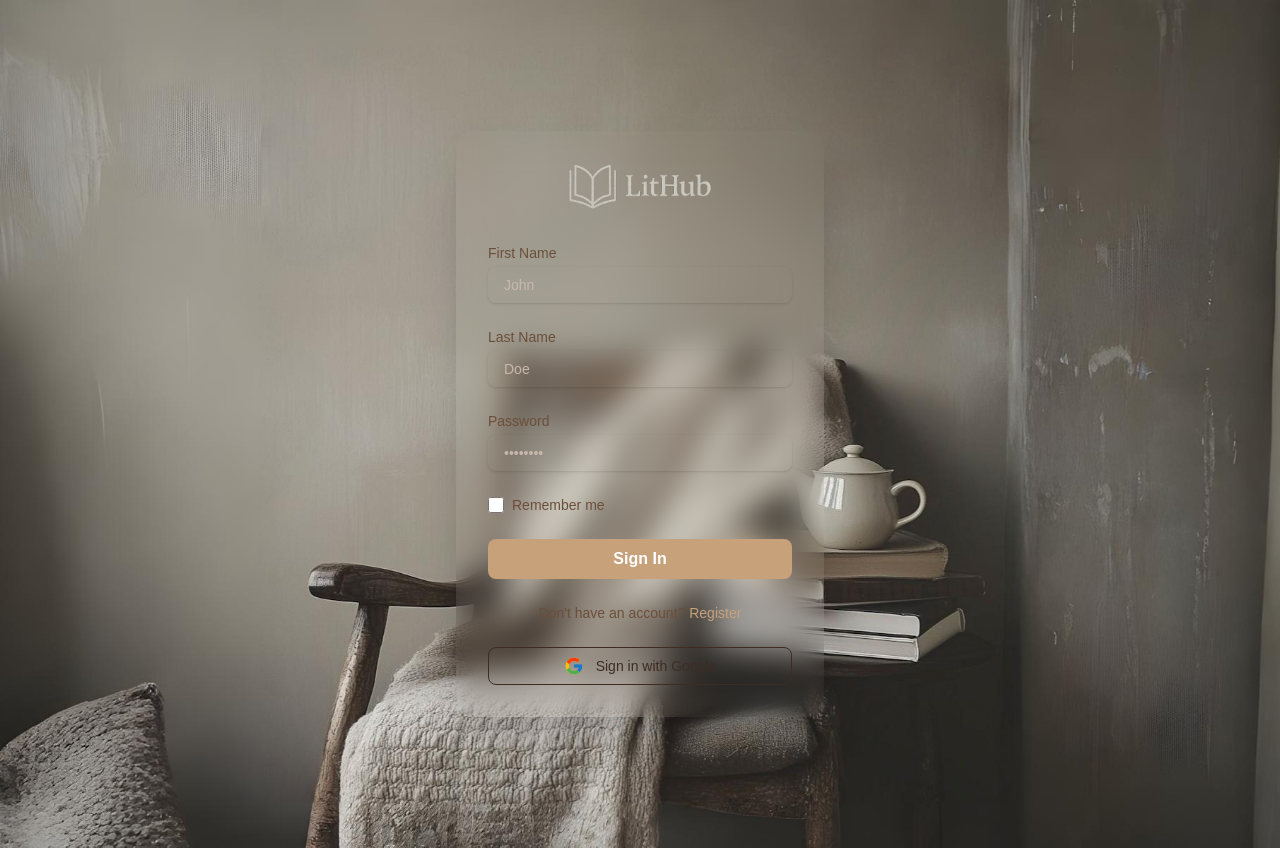
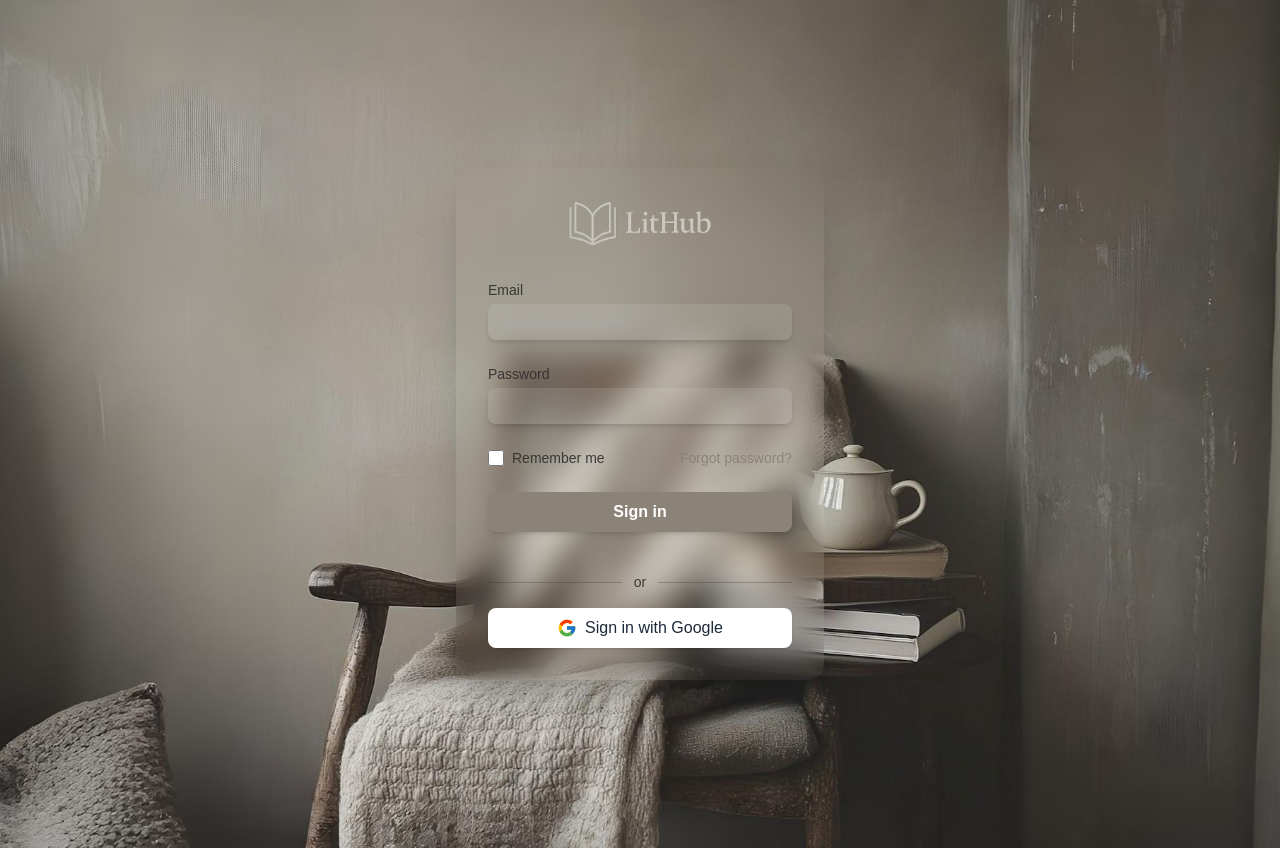
Before and after one commit to DamRandom/LitHub, a Next.js app: page / in a window 1280 px wide. Built offline with nearby package versions, Linux system fonts and the light colour scheme.

Commit message:
Refactor form inputs into separate component and add animations

```diff
--- a/package.json
+++ b/package.json
@@ -12,6 +12,7 @@
     "@react-oauth/google": "^0.12.1",
     "bcrypt": "^5.1.1",
     "bcryptjs": "^3.0.2",
+    "framer-motion": "^12.7.4",
     "jsonwebtoken": "^9.0.2",
     "lucide-react": "^0.487.0",
     "next": "15.2.4",
--- a/src/components/AuthForm.tsx
+++ b/src/components/AuthForm.tsx
@@ -2,95 +2,107 @@
 
 import { useState } from 'react'
 import { FcGoogle } from 'react-icons/fc'
+import { motion } from 'framer-motion'
+import Input from '@/components/Input'
 
 export default function LoginPage() {
   const [rememberMe, setRememberMe] = useState(false)
+  const [email, setEmail] = useState('')
+  const [password, setPassword] = useState('')
 
   return (
     <div className="min-h-screen flex items-center justify-center px-4">
-      <div className="w-full max-w-md p-8  bg-opacity-50 backdrop-blur-lg rounded-2xl shadow-2xl ">
+      <motion.div
+        initial={{ opacity: 0, y: 30 }}
+        animate={{ opacity: 1, y: 0 }}
+        transition={{ duration: 0.6, ease: 'easeOut' }}
+        className="w-full max-w-md p-8 bg-opacity-50 backdrop-blur-lg rounded-2xl shadow-2xl"
+      >
         {/* Logo */}
-        <div className="flex justify-center mb-8">
+        <motion.div
+          initial={{ opacity: 0, scale: 0.9 }}
+          animate={{ opacity: 1, scale: 1 }}
+          transition={{ duration: 0.5, delay: 0.2 }}
+          className="flex justify-center mb-8"
+        >
           <img src="/logo/logo.png" alt="Logo" className="h-12" />
-        </div>
+        </motion.div>
 
         {/* Form */}
-        <form className="space-y-6">
-          <div>
-            <label htmlFor="firstName" className="block text-sm font-medium text-[#6b4f3b]">
-              First Name
-            </label>
-            <input
-              type="text"
-              id="firstName"
-              className="mt-1 block w-full rounded-lg bg-opacity-40 backdrop-blur-sm px-4 py-2 text-sm text-[#3e2c23] placeholder-[#c8b8ac] focus:outline-none focus:ring-2 focus:ring-[#c7a17a] focus:border-[#c7a17a] shadow-sm"
-              placeholder="John"
-            />
-          </div>
+        <motion.form
+          className="space-y-6"
+          initial={{ opacity: 0, y: 20 }}
+          animate={{ opacity: 1, y: 0 }}
+          transition={{ duration: 0.6, delay: 0.4 }}
+        >
+          <Input
+            id="email"
+            label="Email"
+            type="email"
+            value={email}
+            onChange={(e) => setEmail(e.target.value)}
+            placeholder="you@example.com"
+          />
+          <Input
+            id="password"
+            label="Password"
+            type="password"
+            value={password}
+            onChange={(e) => setPassword(e.target.value)}
+            placeholder=""
+          />
 
-          <div>
-            <label htmlFor="lastName" className="block text-sm font-medium text-[#6b4f3b]">
-              Last Name
-            </label>
-            <input
-              type="text"
-              id="lastName"
-              className="mt-1 block w-full rounded-lg bg-opacity-40 backdrop-blur-sm px-4 py-2 text-sm text-[#3e2c23] placeholder-[#c8b8ac] focus:outline-none focus:ring-2 focus:ring-[#c7a17a] focus:border-[#c7a17a] shadow-sm"
-              placeholder="Doe"
-            />
-          </div>
-
-          <div>
-            <label htmlFor="password" className="block text-sm font-medium text-[#6b4f3b]">
-              Password
-            </label>
-            <input
-              type="password"
-              id="password"
-              className="mt-1 block w-full rounded-lg bg-opacity-40 backdrop-blur-sm px-4 py-2 text-sm text-[#3e2c23] placeholder-[#c8b8ac] focus:outline-none focus:ring-2 focus:ring-[#c7a17a] focus:border-[#c7a17a] shadow-sm"
-              placeholder="••••••••"
-            />
-          </div>
-
-          <div className="flex items-center justify-between text-sm">
-            <label className="flex items-center gap-2 text-[#6b4f3b]">
+          {/* Remember Me */}
+          <motion.div
+            initial={{ opacity: 0, y: 10 }}
+            animate={{ opacity: 1, y: 0 }}
+            transition={{ duration: 0.5, delay: 0.5 }}
+            className="flex items-center justify-between"
+          >
+            <label className="flex items-center space-x-2 text-sm text-[#2e2d2de5]">
               <input
                 type="checkbox"
                 checked={rememberMe}
-                onChange={() => setRememberMe(!rememberMe)}
-                className="h-4 w-4 rounded border-[#c8b8ac] text-[#c7a17a] focus:ring-[#c7a17a]"
+                onChange={(e) => setRememberMe(e.target.checked)}
+                className="h-4 w-4 text-[#a59e96] bg-transparent border-[#a59e96] rounded focus:ring-1 focus:ring-[#a59e96]"
               />
-              Remember me
+              <span>Remember me</span>
             </label>
+            <a href="#" className="text-sm text-[#8c8378] hover:underline">
+              Forgot password?
+            </a>
+          </motion.div>
+
+          {/* Submit Button */}
+          <motion.button
+            type="submit"
+            whileHover={{ scale: 1.03 }}
+            whileTap={{ scale: 0.98 }}
+            className="w-full py-2 px-4 bg-[#8c8378] hover:bg-[#7a7066] text-white font-semibold rounded-lg shadow-md transition duration-200"
+          >
+            Sign in
+          </motion.button>
+
+          {/* Divider */}
+          <div className="flex items-center my-4">
+            <div className="flex-grow h-px bg-[#2e2d2de5] opacity-30" />
+            <span className="px-3 text-sm text-[#2e2d2de5]">or</span>
+            <div className="flex-grow h-px bg-[#2e2d2de5] opacity-30" />
           </div>
 
-          <button
-            type="submit"
-            className="w-full rounded-lg bg-[#c7a17a] px-4 py-2 text-white font-semibold hover:bg-[#b88b5f] transition"
+
+          {/* Google Sign In */}
+          <motion.button
+            type="button"
+            whileHover={{ scale: 1.03 }}
+            whileTap={{ scale: 0.98 }}
+            className="w-full flex items-center justify-center gap-2 py-2 px-4 bg-white bg-opacity-20 text-gray-800 font-medium rounded-lg shadow-sm transition duration-300 hover:bg-opacity-30"
           >
-            Sign In
-          </button>
-        </form>
-
-        {/* Register link */}
-        <p className="mt-6 text-center text-sm text-[#6b4f3b]">
-          Don&apos;t have an account?{' '}
-          <a href="/register" className="text-[#c7a17a] hover:underline">
-            Register
-          </a>
-        </p>
-
-        {/* Google login */}
-        <div className="mt-6">
-          <button
-            type="button"
-            className="flex w-full items-center justify-center gap-3 rounded-lg bg-opacity-40 backdrop-blur-sm border px-4 py-2 text-sm text-[#3e2c23] hover:bg-[#f8f5f0] transition"
-          >
-            <FcGoogle className="h-5 w-5" />
+            <FcGoogle className="text-xl" />
             Sign in with Google
-          </button>
-        </div>
-      </div>
+          </motion.button>
+        </motion.form>
+      </motion.div>
     </div>
   )
 }
--- /dev/null
+++ b/src/components/Input.tsx
@@ -0,0 +1,38 @@
+import React from 'react'
+
+interface InputProps {
+  id: string
+  label: string
+  type?: string
+  value: string
+  onChange: (e: React.ChangeEvent<HTMLInputElement>) => void
+  placeholder?: string
+  className?: string
+}
+
+export default function Input({
+  id,
+  label,
+  type = 'text',
+  value,
+  onChange,
+  placeholder,
+  className = '',
+}: InputProps) {
+  return (
+    <div>
+      <label htmlFor={id} className="block text-sm font-medium text-[#2e2d2de5] mb-1">
+        {label}
+      </label>
+      <input
+        id={id}
+        name={id}
+        type={type}
+        value={value}
+        onChange={onChange}
+        placeholder={placeholder}
+        className={`w-full rounded-lg bg-white/10 backdrop-blur-xl px-4 py-2 text-sm text-[#2e2d2de5] placeholder-[#a9a9a9] shadow-md focus:outline-none focus:ring-2 focus:ring-[#fcfcfc54] ${className}`}
+      />
+    </div>
+  )
+}
```
Also changed, not shown: 1 other file (tests, documents, lock files or other folders).
